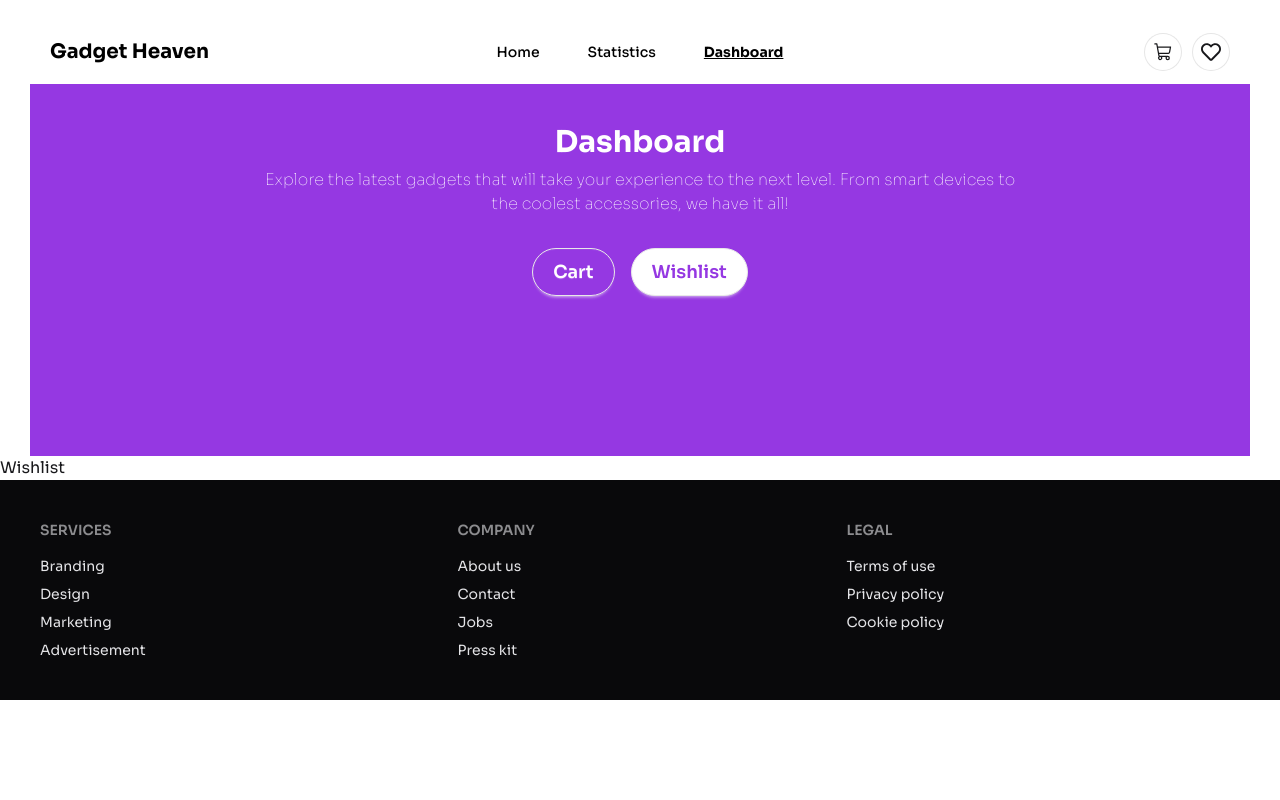
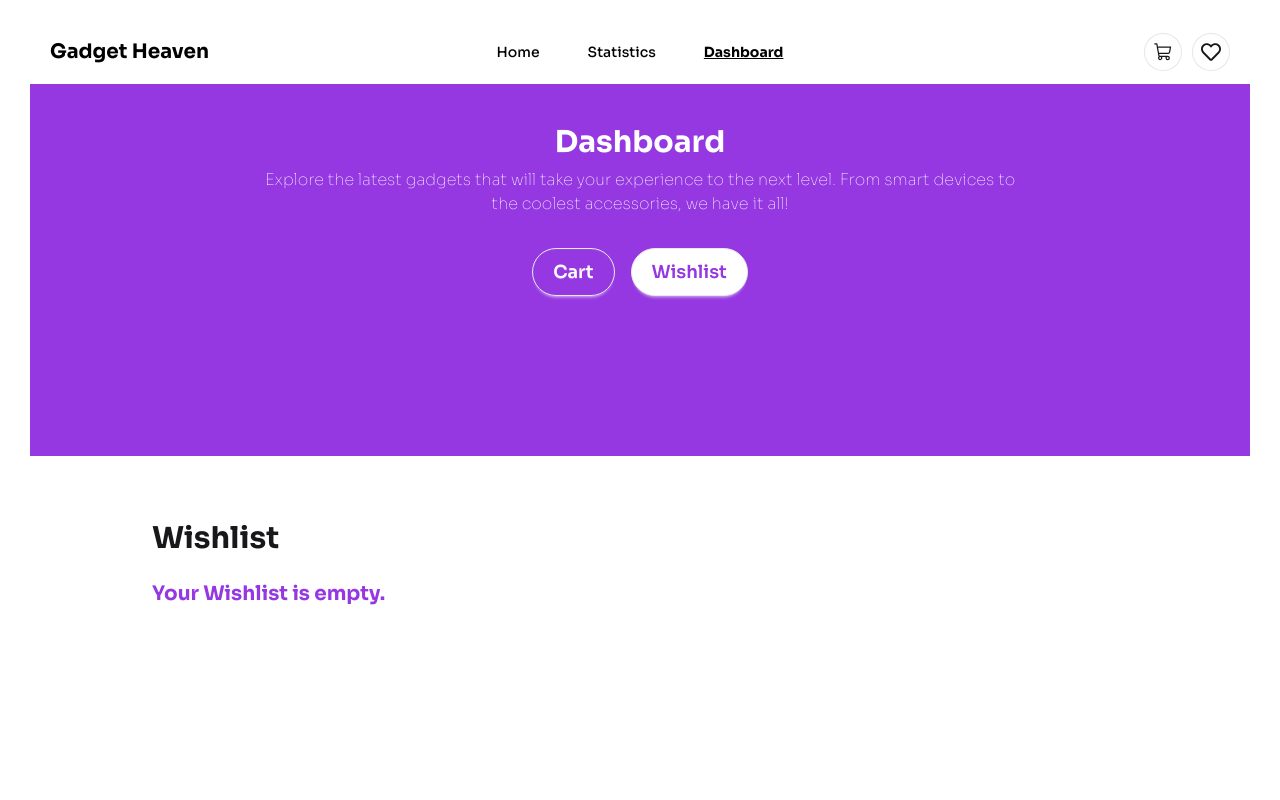
Before and after one commit to programming-hero-web-course-4/b10a8-gadget-heaven-web-joyanta, a React (Vite) app: page /dashboard/wishlist in a window 1280 px wide. Shown: the top 800 px of the page. Built offline with nearby package versions, Linux system fonts and the light colour scheme.

Commit message:
click button to Wishlist product added or purchase button click to disable

```diff
--- a/src/components/Cart/Cart.jsx
+++ b/src/components/Cart/Cart.jsx
@@ -46,8 +46,8 @@ const Cart = () => {
                 <div className="flex flex-col md:flex-row items-center gap-3">
                     <span className="text-2xl font-bold">Total cost: ${totalPrice.toFixed(2)}</span>
                     <div className="space-x-3">
-                        <button onClick={sortByPrice} className="btn border border-[#9538E2] text-[#9538E2] rounded-4xl">Sort by Price <RiSoundModuleFill /></button>
-                        <button onClick={handlePurchase} className="btn bg-[#9538E2] text-[#fff] rounded-4xl">Purchase</button>
+                        <button onClick={sortByPrice} className="btn border border-[#9538E2] text-[#9538E2] rounded-4xl" disabled={cartItems.length === 0}>Sort by Price <RiSoundModuleFill /></button>
+                        <button onClick={handlePurchase} className="btn bg-[#9538E2] text-[#fff] rounded-4xl" disabled={cartItems.length === 0}>Purchase</button>
                     </div>
                 </div>
             </div>
@@ -73,8 +73,10 @@ const Cart = () => {
                 </div>
                 {showModal && (
                     <div className="fixed inset-0 flex items-center justify-center bg-black bg-opacity-50">
-                        <div className="bg-white p-6 rounded-lg shadow-lg text-center">
+                        <div className="bg-white p-6 rounded-lg shadow-lg text-center mx-auto">
+                            <img src="/src/assets/Group.png" alt="" className="mx-auto mb-4" />
                             <h2 className="text-2xl font-bold mb-4">Payment Successfully</h2>
+                            <p className="text-lg">Thanks for purchasing.</p>
                             <p className="text-lg mb-4">Total cost: ${previousTotalPrice.toFixed(2)}</p>
                             <button onClick={() => setShowModal(false)} className="btn bg-[#9538E2] text-[#fff] rounded-4xl">Close</button>
                         </div>
--- a/src/components/ProductDetails/ProductDetails.jsx
+++ b/src/components/ProductDetails/ProductDetails.jsx
@@ -1,16 +1,13 @@
 import { useLoaderData, useParams } from "react-router-dom";
+import { PiShoppingCart } from "react-icons/pi";
+import { FaRegHeart } from "react-icons/fa";
+import { addToCart, addToWishlist } from "../../utils/localStorageUtils";
 
 const ProductDetails = () => {
     const products = useLoaderData();
     const { productId } = useParams();
     const product = products.find(gadget => gadget.product_id === parseInt(productId));
     const { product_image, product_title, price, description, Specification, rating, availability } = product;
-
-    const addToCart = (item) => {
-        let cartItems = JSON.parse(localStorage.getItem('cartItems')) || [];
-        cartItems.push(item);
-        localStorage.setItem('cartItems', JSON.stringify(cartItems));
-    };
 
     return (
         <div className="bg-[#9538E2] py-10 relative mb-96">
@@ -35,8 +32,11 @@ const ProductDetails = () => {
                             </ul>
                             <p className="text-lg font-semibold">Rating: {rating}</p>
                         </div>
-                        <div className="flex items-center justify-between mt-4">
-                            <button onClick={() => addToCart(product)} className="btn bg-[#9538E2] text-white rounded-4xl py-2 px-4">Add to Cart</button>
+                        <div className="flex items-center gap-4 mt-4">
+                            <button onClick={() => addToCart(product)} className="btn bg-[#9538E2] text-white rounded-4xl py-2 px-4">Add to Cart <PiShoppingCart className="w-5 h-5" /> </button>
+                            <button onClick={() => addToWishlist(product)} className="bg-white btn p-2 border border-[#0B0B0B1A] rounded-full">
+                                <FaRegHeart className="w-5 h-5" />
+                            </button>
                         </div>
                     </div>
                 </div>
--- a/src/components/Wishlist/Wishlist.jsx
+++ b/src/components/Wishlist/Wishlist.jsx
@@ -1,7 +1,45 @@
+import { useEffect, useState } from "react";
+import { IoIosCloseCircleOutline } from "react-icons/io";
+import { getWishlistItems } from "../../utils/localStorageUtils";
+
 const Wishlist = () => {
+    const [wishlistItems, setWishlistItems] = useState([]);
+
+    useEffect(() => {
+        const items = getWishlistItems();
+        setWishlistItems(items);
+    }, []);
+
+    const handleDelete = (productId) => {
+        const updatedItems = wishlistItems.filter(item => item.product_id !== productId);
+        setWishlistItems(updatedItems);
+        localStorage.setItem('wishlistItems', JSON.stringify(updatedItems));
+    };
+
     return (
-        <div>
-            <h1>Wishlist</h1>
+        <div className="min-h-screen py-10">
+            <div className="max-w-5xl mx-auto p-6">
+                <h2 className="text-3xl font-bold mb-6">Wishlist</h2>
+                <div className="mb-6">
+                    {wishlistItems.length > 0 ? (
+                        wishlistItems.map((item, index) => (
+                            <div key={index} className="flex items-center flex-col md:flex-row mb-8 bg-white shadow-md px-5 rounded-lg relative">
+                                <img src={item.product_image} alt={item.product_title} className="w-full md:w-[200px] h-auto rounded-lg mb-6 md:mb-0 md:mr-6" />
+                                <div className="flex flex-col justify-between">
+                                    <div>
+                                        <h1 className="text-3xl font-bold mb-4">{item.product_title}</h1>
+                                        <p className="mb-4">{item.description}</p>
+                                        <p className="text-xl mb-4">Price: ${item.price}</p>
+                                    </div>
+                                </div>
+                                <div className="text-4xl text-[#FF0000] absolute right-10 top-10" onClick={() => handleDelete(item.product_id)}><IoIosCloseCircleOutline /></div>
+                            </div>
+                        ))
+                    ) : (
+                        <p className="text-xl font-bold text-[#9538E2]">Your Wishlist is empty.</p>
+                    )}
+                </div>
+            </div>
         </div>
     );
 };
--- a/src/utils/localStorageUtils.js
+++ b/src/utils/localStorageUtils.js
@@ -7,3 +7,13 @@ export const addToCart = (item) => {
     cartItems.push(item);
     localStorage.setItem('cartItems', JSON.stringify(cartItems));
 };
+
+export const getWishlistItems = () => {
+    return JSON.parse(localStorage.getItem('wishlistItems')) || [];
+};
+
+export const addToWishlist = (item) => {
+    let wishlistItems = getWishlistItems();
+    wishlistItems.push(item);
+    localStorage.setItem('wishlistItems', JSON.stringify(wishlistItems));
+};
```
